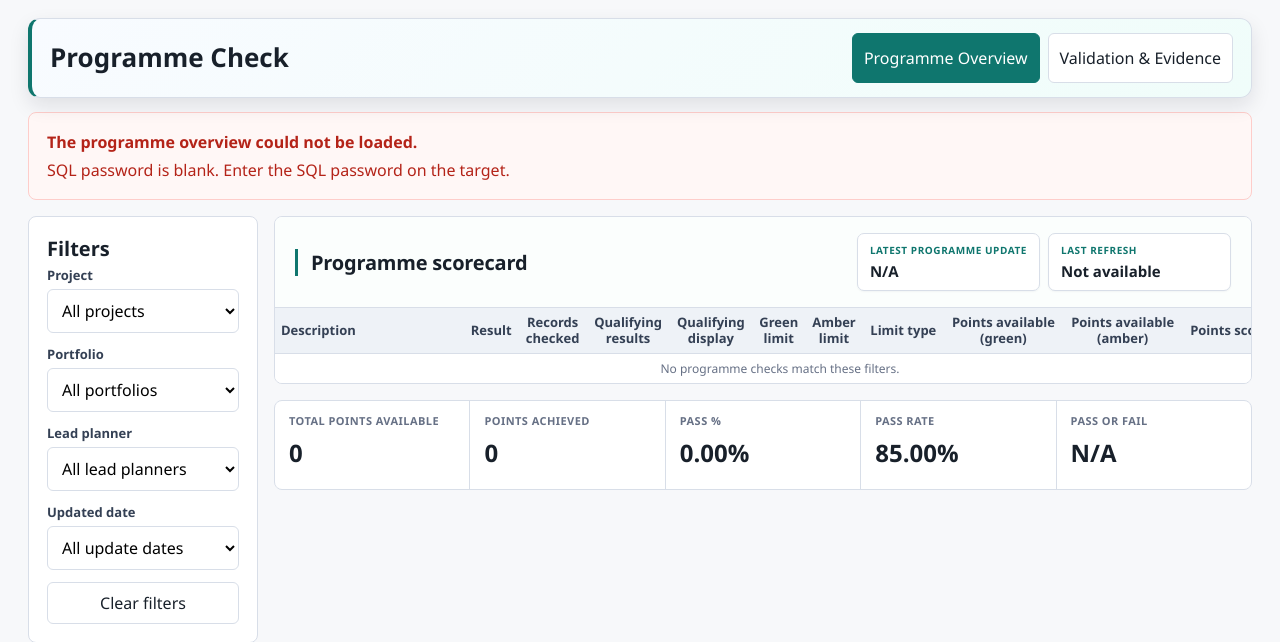
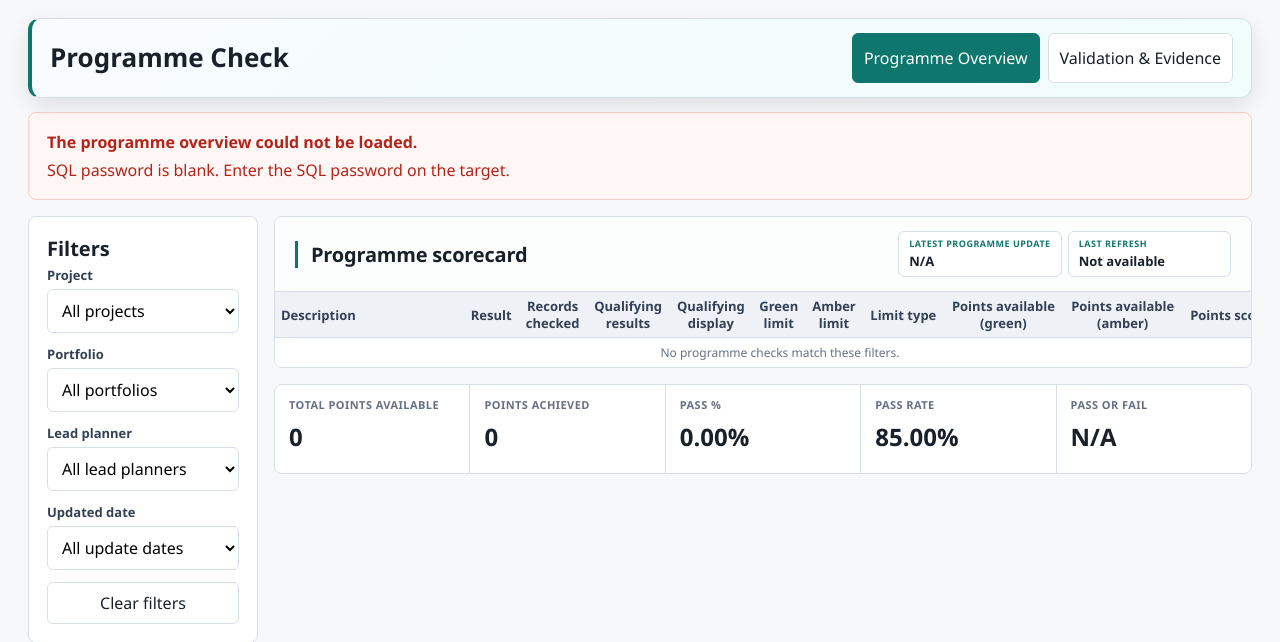
Before and after one commit to mathew-bateman/P6, a Django app: page /schedule-quality/overview/ in a window 1280 px wide. Shown: the part 63-705 px from the top of the page. Run offline with Django 5.2, Linux system fonts and the light colour scheme; the visitor is signed in with stand-in values (Sample User, id 1); parts of the project's set-up code (start-up, migrations or seed data) failed here and were passed over; some libraries are stand-ins or nearby versions.

Commit message:
style: compact overview heading KPIs

```diff
--- a/templates/backups/schedule_quality_overview.html
+++ b/templates/backups/schedule_quality_overview.html
@@ -17,12 +17,12 @@
     .overview-main { min-width: 0; }
     .overview-report { overflow: hidden; margin: 0; padding: 0; }
     .overview-score-summary { overflow: hidden; margin: 16px 0 0; padding: 0; }
-    .overview-panel-heading { display: flex; justify-content: space-between; align-items: center; gap: 20px; padding: 16px 20px; border-bottom: 1px solid var(--line); background: #fbfefd; }
+    .overview-panel-heading { display: flex; justify-content: space-between; align-items: center; gap: 20px; padding: 14px 20px; border-bottom: 1px solid var(--line); background: #fbfefd; }
     .overview-heading-title { min-width: 0; padding-left: 13px; border-left: 3px solid var(--accent); }
     .overview-panel-heading h2 { margin: 0; font-size: 20px; letter-spacing: -.01em; }
-    .overview-heading-kpis { display: grid; grid-template-columns: repeat(2, minmax(172px, 1fr)); gap: 8px; flex: 0 0 auto; }
-    .overview-heading-kpi { min-width: 0; min-height: 58px; box-sizing: border-box; padding: 10px 12px; border: 1px solid var(--line); border-radius: 7px; background: #fff; color: var(--accent); font-size: 10px; font-weight: 750; letter-spacing: .055em; line-height: 1.2; text-align: left; text-transform: uppercase; box-shadow: 0 1px 2px rgba(15, 23, 42, .04); }
-    .overview-heading-kpi strong { display: block; margin-top: 6px; overflow: hidden; color: var(--text); font-size: 15px; font-weight: 750; letter-spacing: 0; line-height: 1.2; text-overflow: ellipsis; text-transform: none; white-space: nowrap; }
+    .overview-heading-kpis { display: grid; grid-template-columns: repeat(2, minmax(145px, 1fr)); gap: 6px; flex: 0 0 auto; }
+    .overview-heading-kpi { min-width: 0; min-height: 46px; box-sizing: border-box; padding: 7px 10px; border: 1px solid var(--line); border-radius: 6px; background: #fff; color: var(--accent); font-size: 9px; font-weight: 750; letter-spacing: .055em; line-height: 1.2; text-align: left; text-transform: uppercase; box-shadow: none; }
+    .overview-heading-kpi strong { display: block; margin-top: 4px; overflow: hidden; color: var(--text); font-size: 13px; font-weight: 750; letter-spacing: 0; line-height: 1.2; text-overflow: ellipsis; text-transform: none; white-space: nowrap; }
     .overview-table-wrap { overflow: auto; }
     .overview-table-wrap table { display: table; min-width: 1010px; border: 0; border-radius: 0; font-size: 12px; }
     .overview-table-wrap th, .overview-table-wrap td { padding: 6px; vertical-align: middle; }
```
